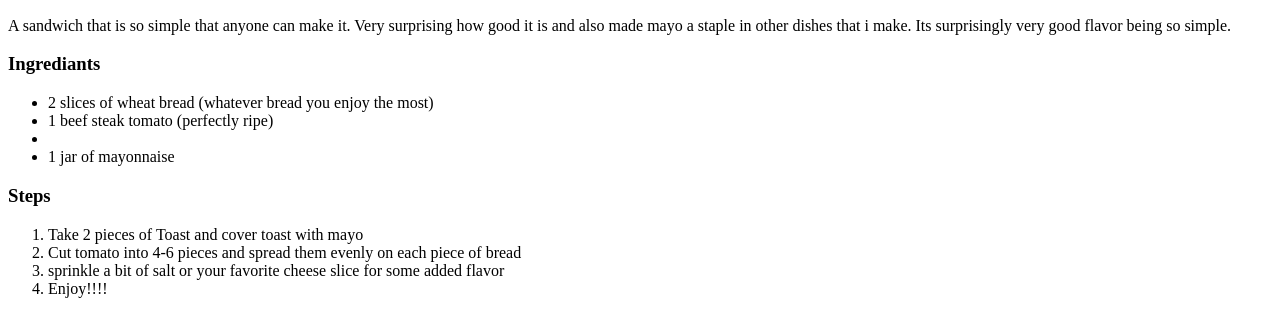
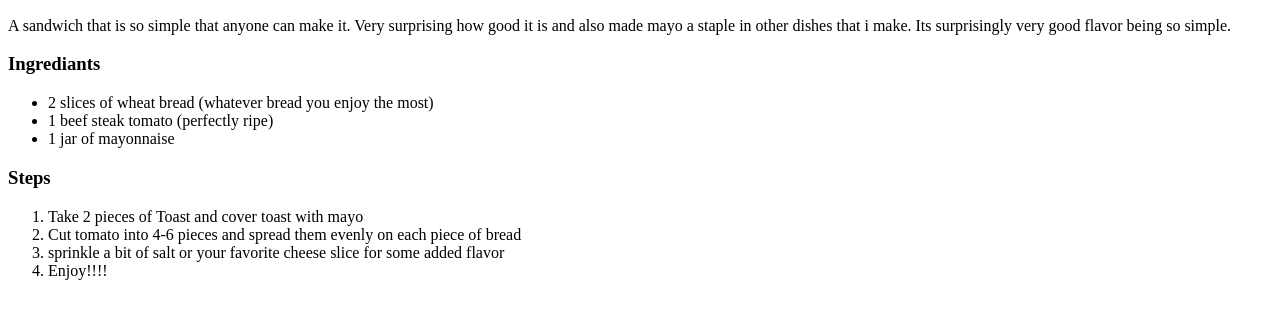
Before and after one commit to kmNu01pT/odin-recipes, a plain HTML site: page recipes/tomato-sandwich.html in a window 1280 px wide. Shown: the part 434-770 px from the top of the page. Drawn offline with Linux system fonts and the light colour scheme.

Commit message:
closed </li> element on second ingrediant

```diff
--- a/recipes/tomato-sandwich.html
+++ b/recipes/tomato-sandwich.html
@@ -16,7 +16,7 @@
         <h3>Ingrediants</h3>
            <ul>
               <li>2 slices of wheat bread (whatever bread you enjoy the most)</li>
-              <li>1 beef steak tomato (perfectly ripe)<li>
+              <li>1 beef steak tomato (perfectly ripe)</li>
               <li>1 jar of mayonnaise</li>
            </ul>
 
```
